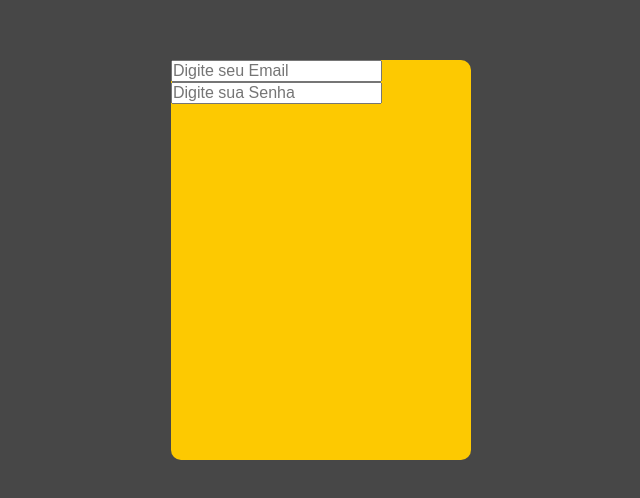
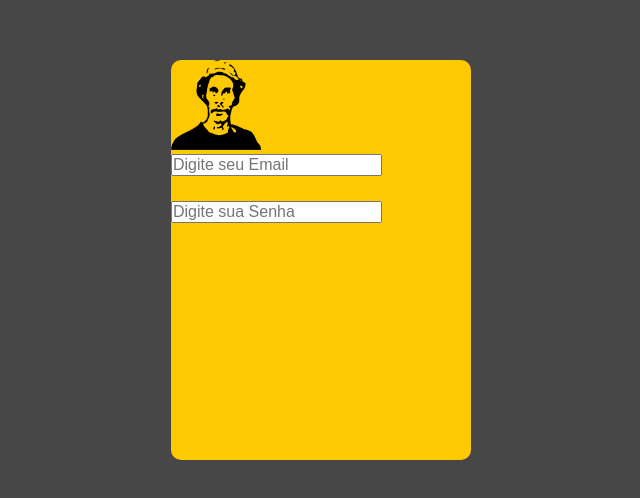
Before and after one commit to 2023-2S-SENAI-SP-FE/skynet-projeto-curso, a plain HTML site: page login.html in a window 1280 px wide. Shown: the part 140-638 px from the top of the page, without its empty margins (319-959 px from the left). Drawn offline with Linux system fonts and the light colour scheme.

Commit message:
feat: alinhamento logo(login)

```diff
--- a/login.html
+++ b/login.html
@@ -15,13 +15,27 @@
 
             <div class="alinhamento-label">
 
+                <div class="logo">
+
+                    <img src="./seuMadruga2.png" alt="logo" height="90px" width="90px">
+
+                </div>
+
                 <form action="">
 
-                    <label class="label-login" for="email"></label>
-                    <input type="text" id="email" placeholder="Digite seu Email">
+                    <div class="controle">
 
-                    <label class="label-senha" for="senha"></label>
-                    <input type="password" id="senha" placeholder="Digite sua Senha">
+                        <label class="label-login" for="email"></label>
+                        <input type="text" id="email" placeholder="Digite seu Email">
+
+                    </div>
+
+                    <div class="controle">
+
+                        <label class="label-senha" for="senha"></label>
+                        <input type="password" id="senha" placeholder="Digite sua Senha">
+
+                    </div>
 
                 </form>
 
--- a/style.css
+++ b/style.css
@@ -33,10 +33,18 @@ body {
 }
 
 .alinhamento-label {
-
-    display: flex;
-
-    /* align-items: center;
-    justify-content: center; */
+    display: block;
+    align-items: center;
+    justify-content: center;
+    width: 100svw;
 
 }
+
+.controle {
+    margin-bottom: 25px;
+}
+
+/* .logo {
+    height: 20px;
+    width: 20px;
+} */
```
Also changed, not shown: seuMadruga2.png (added).
